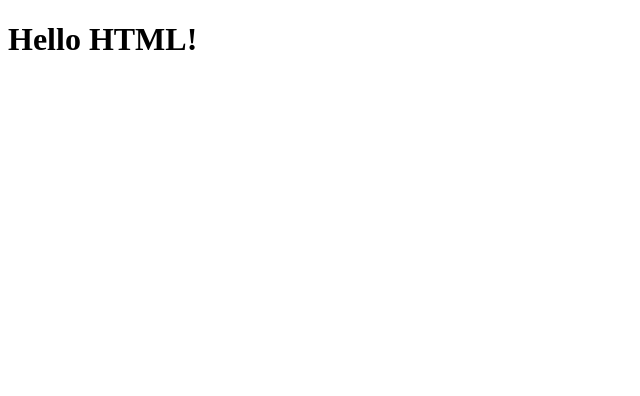
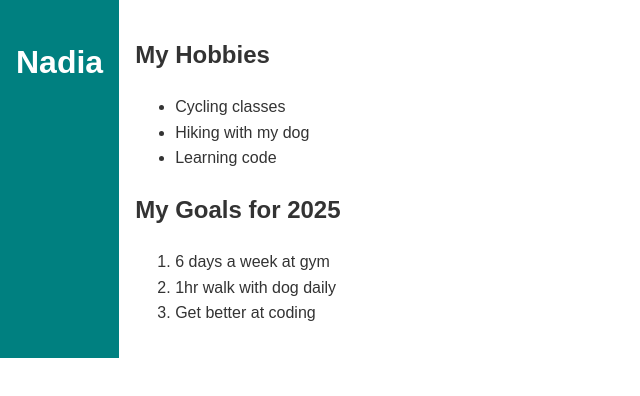
Before and after one commit to dnmelais/hello-html, a plain HTML site: page index.html in a window 1280 px wide. Shown: the whole page, without its empty margins (0-640 px from the left). Drawn offline with Linux system fonts and the light colour scheme.

Commit message:
Added index.html and style.css

```diff
--- a/index.html
+++ b/index.html
@@ -2,10 +2,36 @@
 <html lang="en">
 <head>
     <meta charset="UTF-8">
-    <meta name="viewport" content="width=device-width, initial-scale=1.0">
-    <title>Document</title>
+    <meta name="viewport" content="width=device-width, intial-scale=1.0">
+    <title>About Me</title>
+    <link rel="stylesheet" href="style.css">
 </head>
 <body>
-    <h1>Hello HTML!</h1>
+
+<header>
+    <h1>Nadia</h1>
+</header>
+
+<main>
+    <h2>My Hobbies</h2>
+    <ul>
+        <li>Cycling classes</li>
+        <li>Hiking with my dog</li>
+        <li>Learning code</li>
+
+    </ul>
+
+    <h2>My Goals for 2025</h2>
+    <ol>
+        <li>6 days a week at gym</li>
+        <li>1hr walk with dog daily</li>
+        <li>Get better at coding</li>
+    </ol>
+
+
+</main>
+
+
 </body>
+
 </html>
--- /dev/null
+++ b/style.css
@@ -0,0 +1,19 @@
+body {
+    font-family: Arial, sans-serif;
+    line-height: 1.6;
+    margin: 0;
+    padding: 0;
+    color: #333;
+    display: flex;
+}
+
+header {
+    background: teal;
+    color: white;
+    text-align: center;
+    padding: 1rem;
+}
+
+main {
+    padding: 1rem;
+}
```
